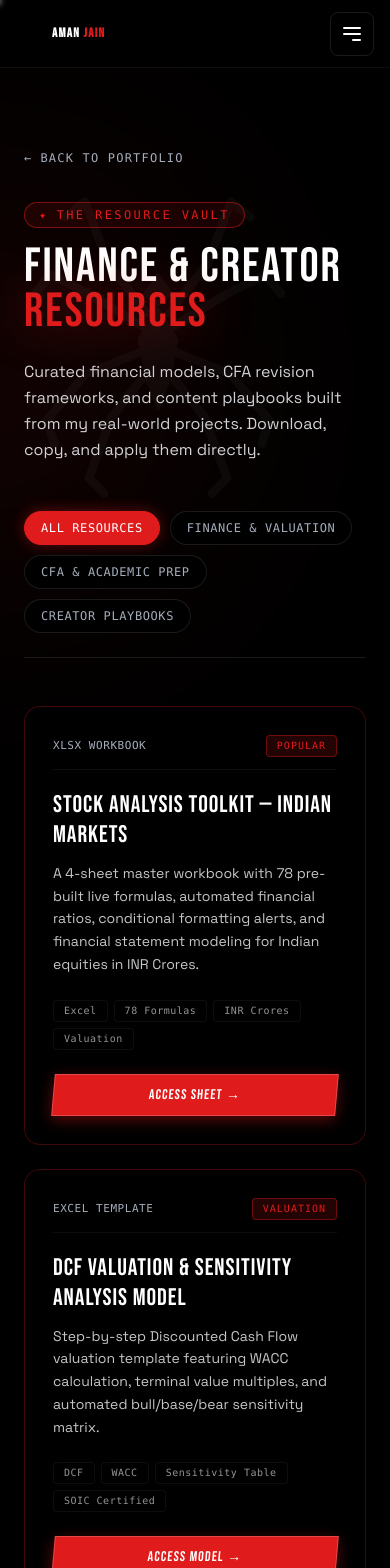
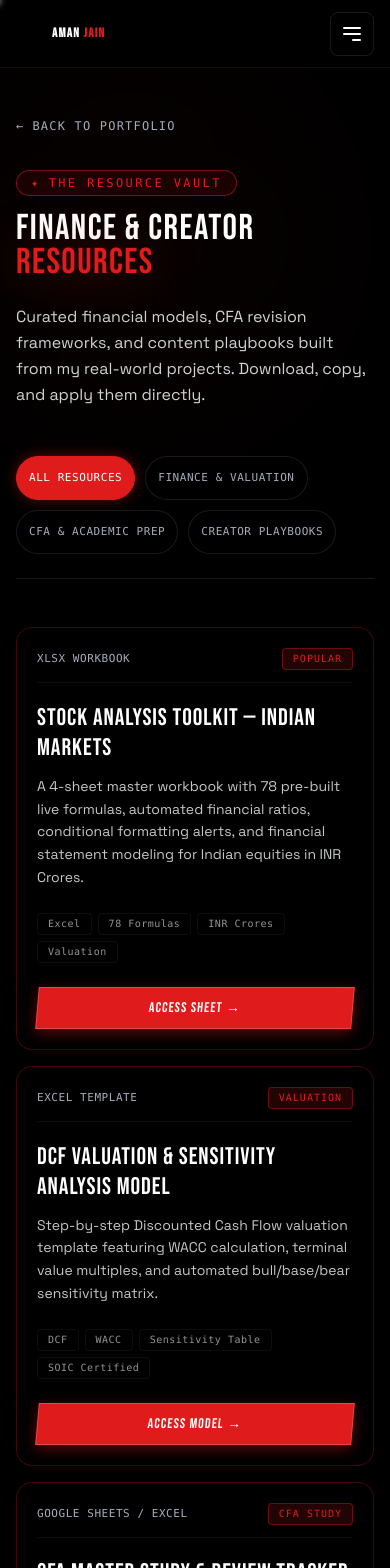
Before and after one commit to aman482006-beep/Oatish-webiste, a Next.js app: page /resources in a window 390 px wide. Shown: the top 1568 px of the page. Built offline with nearby package versions, Linux system fonts and the light colour scheme.

Commit message:
Improve responsive mobile portfolio experience

```diff
--- a/src/app/resources/page.tsx
+++ b/src/app/resources/page.tsx
@@ -103,14 +103,14 @@ export default function ResourcesPage() {
   };
 
   return (
-    <div className="min-h-screen bg-[var(--tech-bg)] text-white pt-36 pb-28 px-6 md:px-12 lg:px-20 relative overflow-hidden">
+    <div className="min-h-screen bg-[var(--tech-bg)] text-white pt-28 sm:pt-36 pb-20 sm:pb-28 px-4 sm:px-6 md:px-12 lg:px-20 relative overflow-hidden">
 
       {/* Background Ambience */}
-      <div className="absolute top-20 right-1/4 w-[600px] h-[600px] rounded-full bg-[radial-gradient(circle,rgba(224,27,27,0.14)_0%,transparent_70%)] blur-[120px] pointer-events-none" />
-      <div className="absolute top-1/2 left-0 w-[500px] h-[500px] rounded-full bg-[radial-gradient(circle,rgba(224,27,27,0.06)_0%,transparent_70%)] blur-[100px] pointer-events-none" />
+      <div className="absolute top-20 right-1/4 w-[320px] h-[320px] sm:w-[600px] sm:h-[600px] rounded-full bg-[radial-gradient(circle,rgba(224,27,27,0.14)_0%,transparent_70%)] blur-[120px] pointer-events-none" />
+      <div className="absolute top-1/2 left-0 w-[280px] h-[280px] sm:w-[500px] sm:h-[500px] rounded-full bg-[radial-gradient(circle,rgba(224,27,27,0.06)_0%,transparent_70%)] blur-[100px] pointer-events-none" />
 
       {/* Spider Emblem Watermark */}
-      <div className="absolute top-36 right-10 w-96 h-96 opacity-[0.03] pointer-events-none">
+      <div className="absolute hidden sm:block top-36 right-10 w-96 h-96 opacity-[0.03] pointer-events-none">
         <Image
           src="/spiderman/emblem.svg"
           alt=""
@@ -138,7 +138,7 @@ export default function ResourcesPage() {
             <span>✦</span> THE RESOURCE VAULT
           </div>
 
-          <h1 className="font-display text-5xl sm:text-7xl lg:text-8xl text-white tracking-tight leading-[0.95] mb-6">
+          <h1 className="font-display text-4xl sm:text-7xl lg:text-8xl text-white tracking-tight leading-[0.95] mb-6">
             FINANCE & CREATOR<br />
             <span className="text-[var(--spidey-red)] drop-shadow-[0_0_25px_rgba(224,27,27,0.4)]">
               RESOURCES
@@ -161,7 +161,7 @@ export default function ResourcesPage() {
             <button
               key={cat.id}
               onClick={() => setActiveCategory(cat.id as any)}
-              className={`font-mono text-xs uppercase tracking-wider px-4 py-2 rounded-full border transition-all cursor-pointer ${
+              className={`font-mono text-[11px] sm:text-xs uppercase tracking-wider px-3 sm:px-4 py-2.5 min-h-11 rounded-full border transition-all cursor-pointer ${
                 activeCategory === cat.id
                   ? "bg-[var(--spidey-red)] text-white border-[var(--spidey-red)] shadow-[0_0_15px_rgba(224,27,27,0.4)]"
                   : "bg-[var(--spidey-carbon)] text-[var(--spidey-muted)] border-white/10 hover:border-[var(--spidey-red)] hover:text-white"
@@ -173,11 +173,11 @@ export default function ResourcesPage() {
         </div>
 
         {/* Resources Grid */}
-        <div className="grid grid-cols-1 md:grid-cols-2 lg:grid-cols-3 gap-6 mb-20">
+        <div className="grid grid-cols-1 md:grid-cols-2 lg:grid-cols-3 gap-4 sm:gap-6 mb-16 sm:mb-20">
           {filtered.map((item) => (
             <div
               key={item.id}
-              className="spidey-card p-7 rounded-2xl flex flex-col justify-between group hover:-translate-y-1.5 transition-all duration-300"
+              className="spidey-card p-5 sm:p-7 rounded-2xl flex flex-col justify-between group hover:-translate-y-1.5 transition-all duration-300"
             >
               <div>
                 <div className="flex items-center justify-between gap-3 mb-5 pb-3 border-b border-white/5">
@@ -230,7 +230,7 @@ export default function ResourcesPage() {
         </div>
 
         {/* Suggest / Request a Resource Section */}
-        <div className="spidey-card p-8 sm:p-12 rounded-3xl border border-[var(--spidey-red)]/40 bg-[var(--spidey-carbon)] relative overflow-hidden">
+        <div className="spidey-card p-5 sm:p-12 rounded-3xl border border-[var(--spidey-red)]/40 bg-[var(--spidey-carbon)] relative overflow-hidden">
           <div className="max-w-2xl">
             <span className="font-mono text-xs uppercase tracking-widest text-[var(--spidey-red)] font-semibold block mb-2">
               ✦ COMMUNITY REQUESTS
@@ -248,7 +248,7 @@ export default function ResourcesPage() {
                 value={requestText}
                 onChange={(e) => setRequestText(e.target.value)}
                 placeholder="e.g. IPO Analysis Spreadsheet, Option Pricing Model..."
-                className="flex-1 px-4 py-3 rounded-xl bg-[var(--spidey-carbon-light)] border border-white/10 text-white text-sm focus:outline-none focus:border-[var(--spidey-red)] focus:shadow-[0_0_12px_rgba(224,27,27,0.3)] transition-all font-body"
+                className="flex-1 min-w-0 min-h-11 px-4 py-3 rounded-xl bg-[var(--spidey-carbon-light)] border border-white/10 text-white text-sm focus:outline-none focus:border-[var(--spidey-red)] focus:shadow-[0_0_12px_rgba(224,27,27,0.3)] transition-all font-body"
                 required
               />
               <button type="submit" className="spidey-btn !py-3 !px-6">
```
